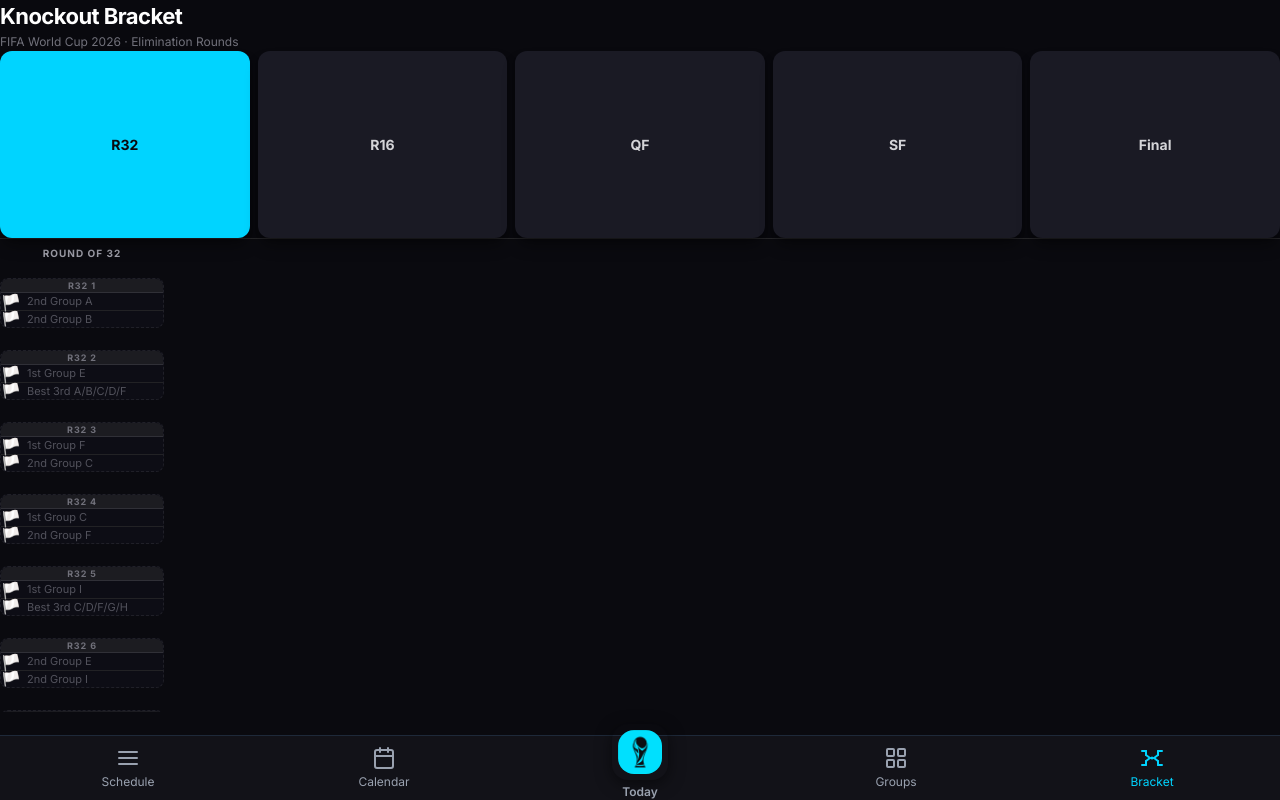
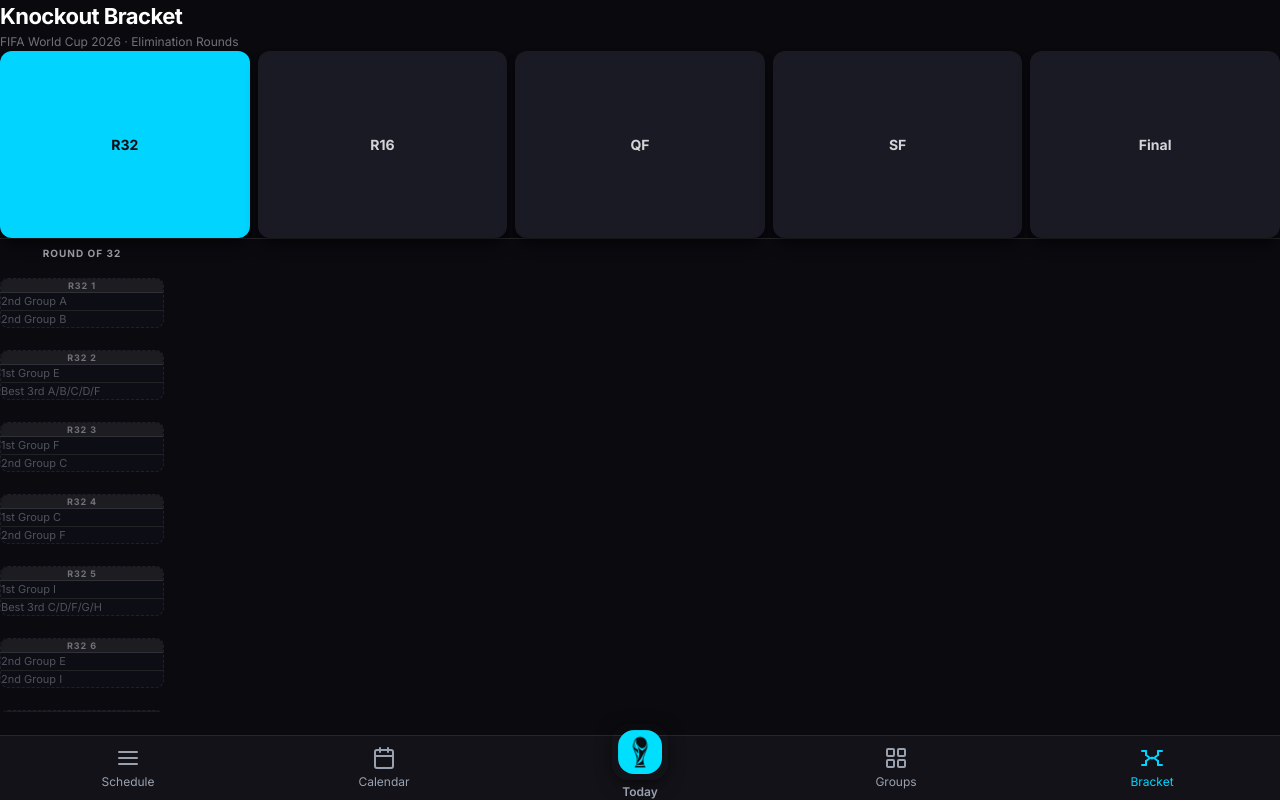
Before and after one commit to zpphillips-star/world-cup-2026, a Next.js app: page /bracket in a window 1280 px wide. Built offline with nearby package versions, Linux system fonts and the light colour scheme; no server answers.

Commit message:
style: remove white flag from TBD bracket slots

```diff
--- a/src/app/(tabs)/bracket/BracketClient.tsx
+++ b/src/app/(tabs)/bracket/BracketClient.tsx
@@ -28,7 +28,7 @@
 /** Convert a bracket slot's home/away into a Team, synthesising TBD ones. */
 function toTeam(val: Team | string): Team {
   if (isTeam(val)) return val
-  return { id: 'tbd', name: val, flag: '🏳️' }
+  return { id: 'tbd', name: val, flag: '' }
 }
 
 /** Convert a BracketSlot into a Match for the MatchCard sheet. */
@@ -89,7 +89,7 @@
       <div className={`flex items-center gap-1.5 px-2 py-1.5 ${isTbd ? 'text-zinc-600' : 'text-zinc-200'}`}>
         {homeTeam
           ? <FlagImg teamId={homeTeam.id} fallback={homeTeam.flag} className="h-4" />
-          : <span className="text-base leading-none">🏳️</span>
+          : null
         }
         <span className="flex-1 truncate text-[11px]">{homeLabel}</span>
         {hasScore && <span className="font-bold text-white tabular-nums ml-1">{slot.homeScore ?? 0}</span>}
@@ -98,7 +98,7 @@
       <div className={`flex items-center gap-1.5 px-2 py-1.5 ${isTbd ? 'text-zinc-600' : 'text-zinc-200'}`}>
         {awayTeam
           ? <FlagImg teamId={awayTeam.id} fallback={awayTeam.flag} className="h-4" />
-          : <span className="text-base leading-none">🏳️</span>
+          : null
         }
         <span className="flex-1 truncate text-[11px]">{awayLabel}</span>
         {hasScore && <span className="font-bold text-white tabular-nums ml-1">{slot.awayScore ?? 0}</span>}
```
